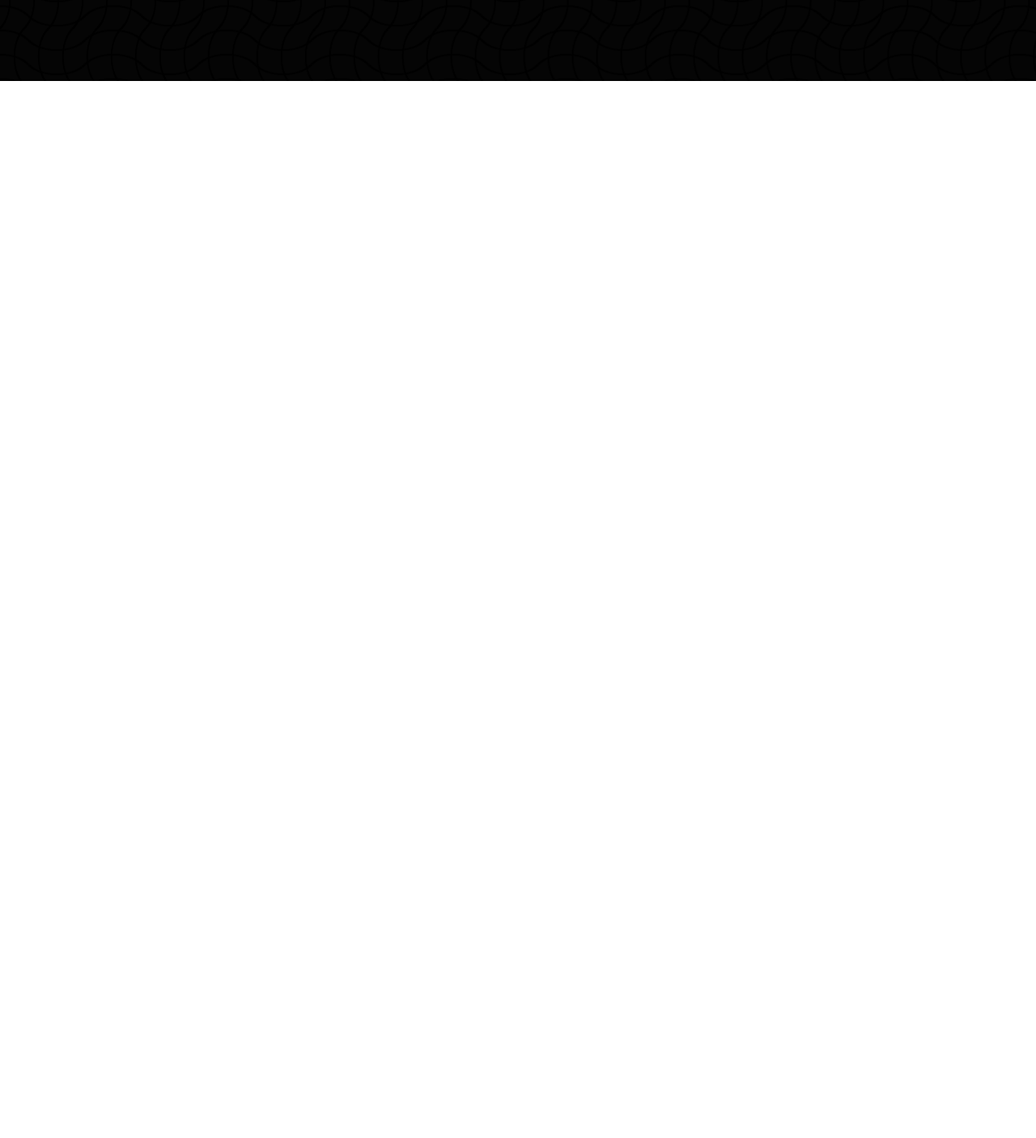
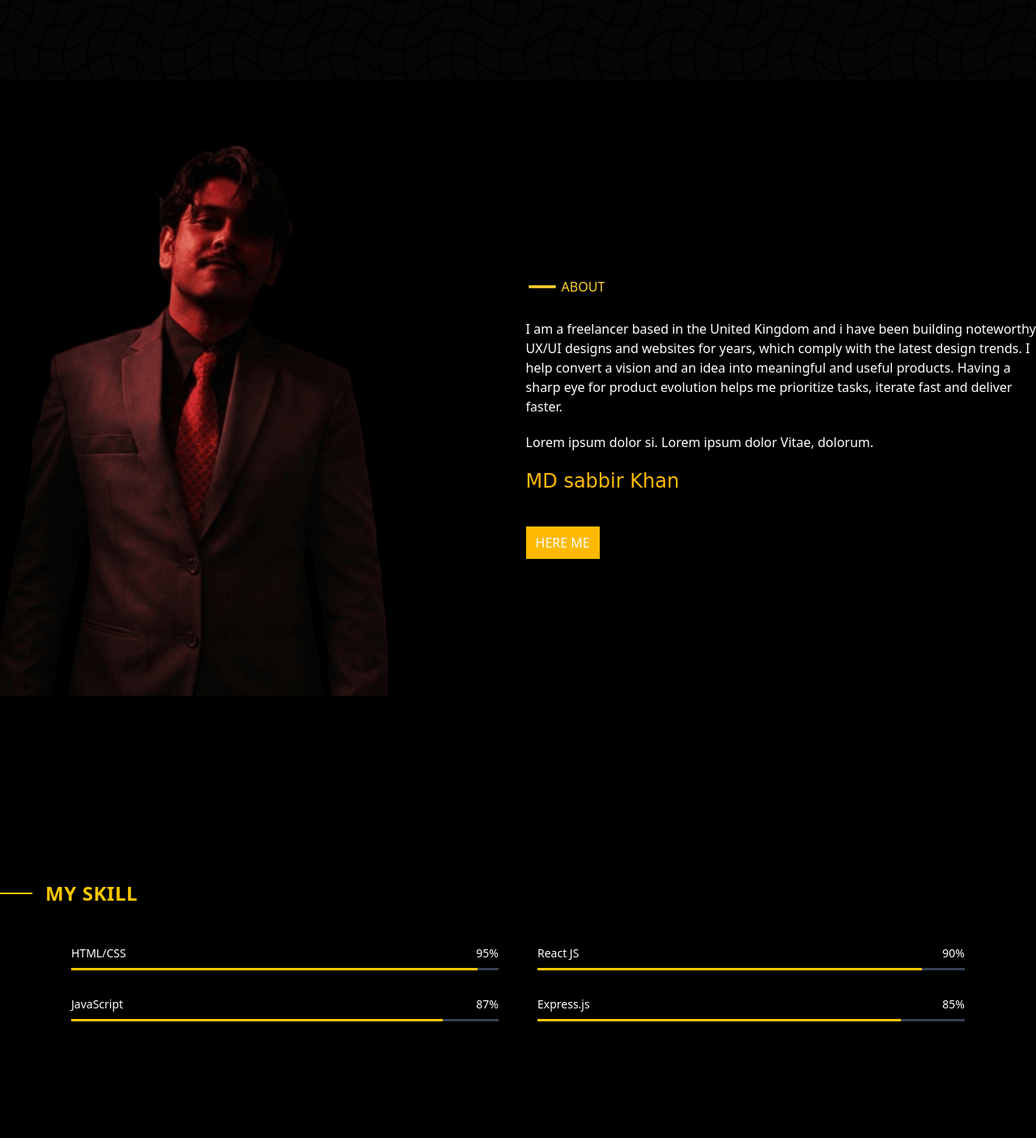
Before and after one commit to Scroop11/sabbir-portfolio, a website: page index.html in a window 1280 px wide. Shown: the part 700-2105 px from the top of the page at 81% size. Before the commit the page ends 800 px from the top, so only its background shows below. Drawn offline with Linux system fonts and the light colour scheme; a web font is replaced by a local one.

Commit message:
create about section & skills section

```diff
--- a/index.html
+++ b/index.html
@@ -42,7 +42,7 @@
 
             <div class="flex justify-between pt-40 items-center">
 
-                <div >
+                <div class="flex items-center">
 
                     <div class="pt-40 font-hero">
                           <!-- hero text part  -->
@@ -89,7 +89,7 @@
                                     </svg>
 
                                     <span class="tracking-wider font-Inter">
-                                        <a href="#"> DOWNLOAD CV</a>
+                                        <a href="/cv/Md Sabbir Alam Khan – Resume.pdf" target="_blank"> DOWNLOAD CV</a>
 
                                     </span>
                                 </span>
@@ -124,11 +124,134 @@
 
     </section>
     <!-- about -->
-    <section>
-        <div class="mx-auto container">
+    <section class="bg-black">
+        <div class="mx-auto container ">
+
+            <div class="py-20 flex justify-between items-center">
+
+                <div >
+                    <img src="images/72295385990.png" alt="">
+                </div>
+                <!-- text-part -->
+                <div>
+                    <!-- headline -->
+                    <div class="text-amber-300 flex gap-1 items-center">
+                        <svg xmlns="http://www.w3.org/2000/svg" width="40" height="40"  viewBox="0 0 24 24">
+                          <path fill="currentColor" d="M2 11h20v2H2z"/>
+                        </svg>
+                        <h4 class="uppercase">about</h4>
+
+                    </div>
+
+                    <div>
+                        <p class="text-white py-5">
+                           I am a freelancer based in the United Kingdom and i have been building noteworthy <br> UX/UI designs and websites for years, which comply with the latest design trends. I <br> help convert a vision and an idea into meaningful and useful products. Having a <br> sharp eye for product evolution helps me prioritize tasks, iterate fast and deliver <br> faster.
+                        </p>
+                        <span class=" text-white ">
+                            Lorem ipsum dolor si. Lorem ipsum dolor Vitae, dolorum.
+
+                        </span>
+
+                        <p class="text-amber-400 py-5 font-display text-2xl">
+                           MD sabbir Khan
+                        </p>
+
+                        <div class="py-5">
+                            <button class="text-white bg-amber-400 py-2 px-3">
+                                <a href="#">HERE ME</a>
+                            </button>
+                        </div>
+
+
+                    </div>
+
+                </div>
+            </div>
 
         </div>
     </section>
+ <!-- skills -->
+    <section class="bg-black text-white py-16">
+
+    <div class="mx-auto container py-20">
+        <div class="flex items-center mb-12">
+           <div class="w-10 h-[2px] bg-yellow-400 mr-4"></div>
+
+          <h2 class="text-2xl font-semibold tracking-wide text-yellow-400">
+            MY SKILL
+          </h2>
+        </div>
+
+        <div class="max-w-6xl mx-auto px-6">
+
+            <div class="grid md:grid-cols-2 gap-12">
+
+                <!-- Left -->
+                <div class="space-y-8">
+
+               <!-- HTML/CSS -->
+                <div>
+                    <div class="flex justify-between mb-2 text-sm">
+                        <span>
+                           HTML/CSS
+                        </span>
+
+                        <span>
+                          95%
+                        </span>
+                    </div>
+                    <div class="w-full h-[3px] bg-gray-700">
+                    <div class="h-[3px] bg-yellow-400 w-[95%]"></div>
+                </div>
+            </div>
+
+          <!-- JavaScript -->
+            <div>
+                <div class="flex justify-between mb-2 text-sm">
+                  <span>JavaScript</span>
+                  <span>87%</span>
+                </div>
+                <div class="w-full h-[3px] bg-gray-700">
+                   <div class="h-[3px] bg-yellow-400 w-[87%]"></div>
+                </div>
+            </div>
+
+            </div>
+
+            <!-- Right -->
+            <div class="space-y-8">
+
+               <!-- React -->
+                <div>
+                    <div class="flex justify-between mb-2 text-sm">
+                        <span>React JS</span>
+                       <span>90%</span>
+                    </div>
+                   <div class="w-full h-[3px] bg-gray-700">
+                   <div class="h-[3px] bg-yellow-400 w-[90%]"></div>
+                </div>
+            </div>
+
+            <!-- Express -->
+            <div>
+                <div class="flex justify-between mb-2 text-sm">
+                    <span>Express.js</span>
+                    <span>85%</span>
+                    </div>
+                      <div class="w-full h-[3px] bg-gray-700">
+                      <div class="h-[3px] bg-yellow-400 w-[85%]"></div>
+                    </div>
+                </div>
+
+            </div>
+
+        </div>
+
+    </div>
+
+
+    </div>
+  </section>
 
 </body>
 
```
Also changed, not shown: images/mishat1.png (deleted), images/mishat123.png (deleted), images/sabbir finel.png (deleted), images/sabbir.jpg (deleted), images/undraw_control-panel_s0j2.svg (deleted), images/undraw_web-design-showcase_6t2l.png (deleted), src/output.css, 1 other file.
